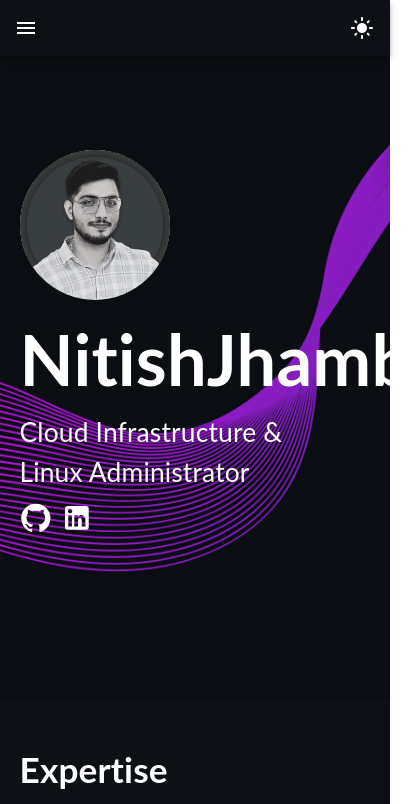
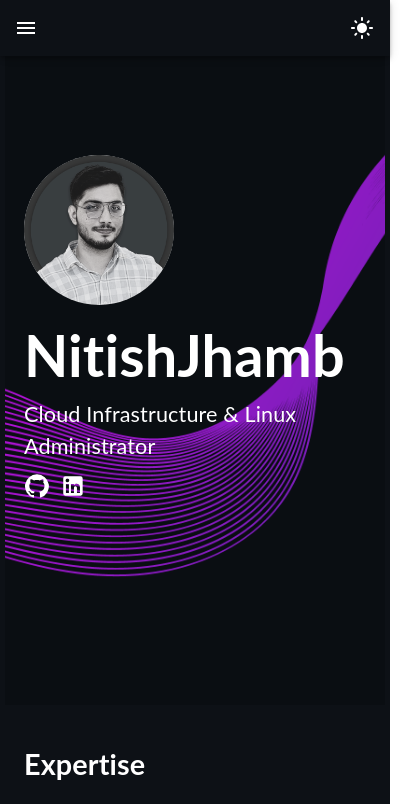
Before and after one commit to Nitishjhamb/MyPortfolio, a React (Create React App) app: page / in a window 390 px wide. Shown: the top 804 px of the page, 412 px wide, since content can reach past the window. Built offline with nearby package versions, Linux system fonts and the light colour scheme.

Commit message:
mobile orintation improve

```diff
--- a/src/index.scss
+++ b/src/index.scss
@@ -153,3 +153,11 @@ p, a, h1, h2, h3, h4, h5, label, button {
     }
   }
 }
+@media (max-width: 480px) {
+  body {
+    font-size: 0.9rem !important;
+  }
+  .main-container {
+    padding: 5px;
+  }
+}
```
